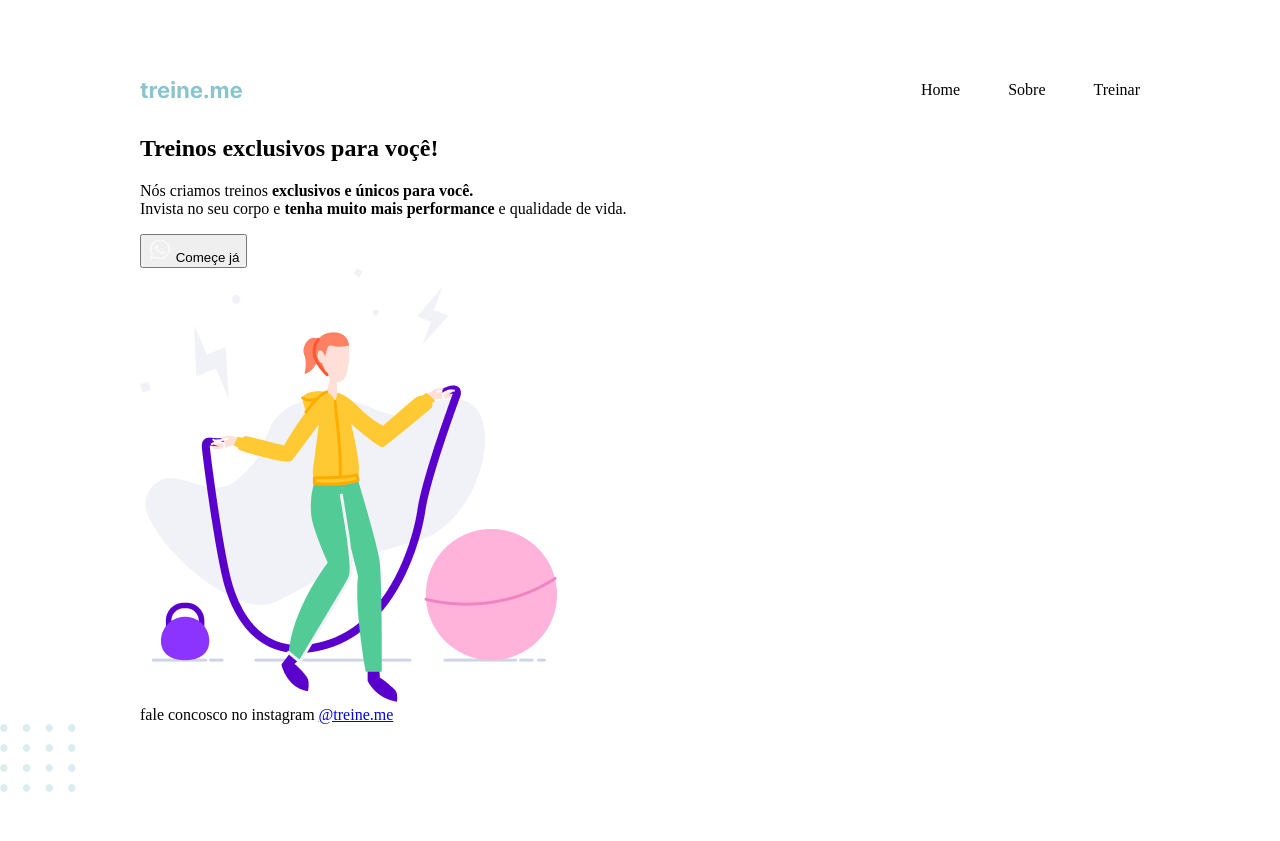
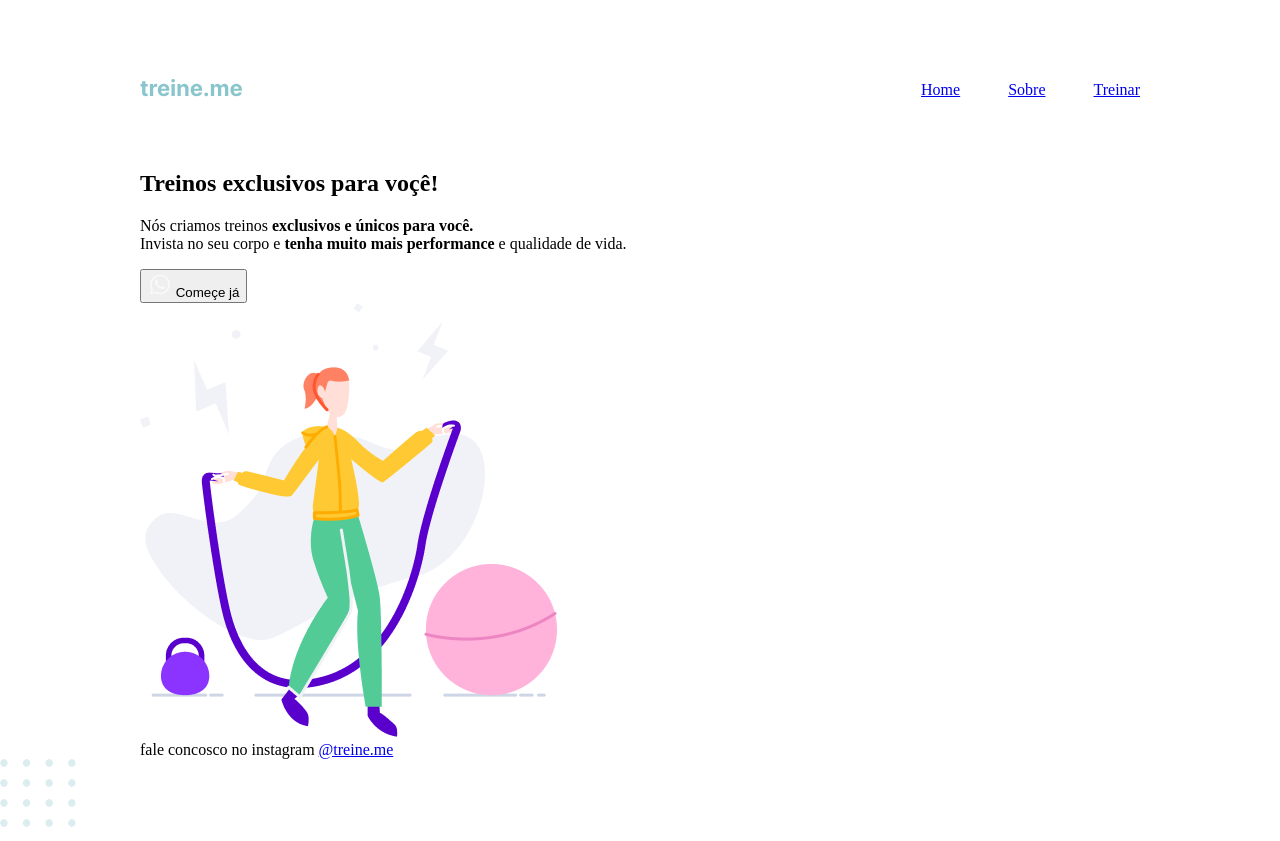
Before and after one commit to thalesparavela/Landing-Page-Fitness, a plain HTML site: page index.html in a window 1280 px wide. Before the commit the page ends 806 px from the top, so only its background shows below. Drawn offline with Linux system fonts and the light colour scheme.

Commit message:
Header changes

```diff
--- a/index.html
+++ b/index.html
@@ -8,16 +8,15 @@
   </head>
   <body>
     <div class="page">
-      <header>
-        <img src="images/logo.svg" alt="traineme" />
-        <nav>
-          <ul>
-            <li>Home</li>
-            <li>Sobre</li>
-            <li>Treinar</li>
-          </ul>
-        </nav>
-      </header>
+      <nav>
+        <a id="logo" href="#"><img src="images/logo.svg" alt="traineme" /></a>
+        <ul>
+          <li><a href="#">Home</a></li>
+          <li><a href="#">Sobre</a></li>
+          <li><a href="#">Treinar</a></li>
+        </ul>
+      </nav>
+
       <main>
         <section class="text">
           <h1>Treinos exclusivos para voçê!</h1>
--- a/style.css
+++ b/style.css
@@ -5,10 +5,11 @@
 body {
   margin: 0;
 }
-header {
+nav {
   display: flex;
   justify-content: space-between;
   align-items: center;
+  margin-bottom: 55px;
 }
 ul {
   display: flex;
```
